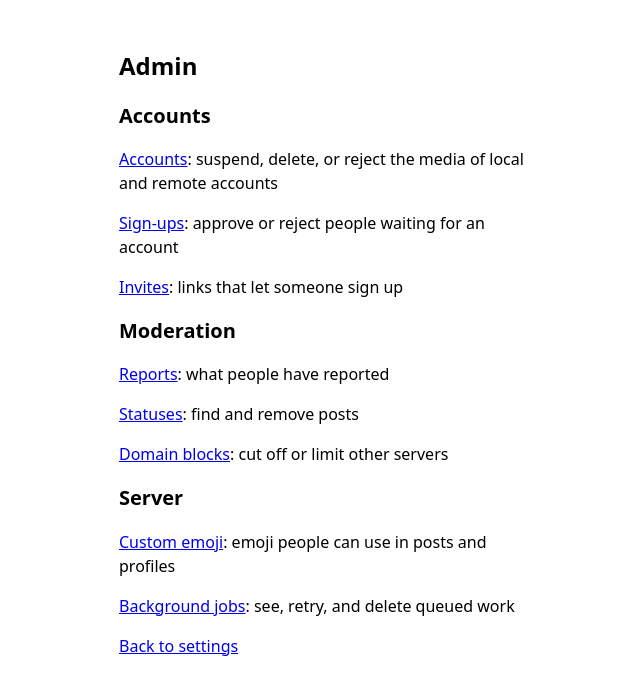
After one commit to normikoto/elysium, a Spring app: page /admin in a window 1280 px wide. The commit adds this page. Shown: the top 695 px of the page, without its empty margins (313-953 px from the left). Run offline with Thymeleaf, Linux system fonts and the light colour scheme; the template is opened without the code that fills it, so the values that code supplies are empty; some of the project's set-up classes (security, data sources, template engines, error pages and the like) are left out, and stand-ins take their place; database files in the repository are not loaded.

Commit message:
Add an admin front page, linked from admins' settings

```diff
--- a/src/main/java/dev/biribiri/elysium/auth/internal/SettingsController.java
+++ b/src/main/java/dev/biribiri/elysium/auth/internal/SettingsController.java
@@ -33,11 +33,14 @@ class SettingsController {
     private final ActorService actors;
     private final ProfileService profiles;
     private final InstanceProperties instance;
+    private final LocalAccounts accounts;
 
-    SettingsController(ActorService actors, ProfileService profiles, InstanceProperties instance) {
+    SettingsController(
+            ActorService actors, ProfileService profiles, InstanceProperties instance, LocalAccounts accounts) {
         this.actors = actors;
         this.profiles = profiles;
         this.instance = instance;
+        this.accounts = accounts;
     }
 
     /**
@@ -152,6 +155,7 @@ class SettingsController {
         model.addAttribute("hideCollections", hideCollections);
         model.addAttribute("manuallyApprovesFollowers", manuallyApprovesFollowers);
         model.addAttribute("indexable", indexable);
+        model.addAttribute("admin", accounts.isAdmin(accountId));
     }
 
     /**
--- a/src/main/resources/templates/admin-accounts.html
+++ b/src/main/resources/templates/admin-accounts.html
@@ -42,7 +42,7 @@
             <a th:if="${account.local()}" th:href="@{/admin/accounts/{id}/delete(id=${account.id()})}">Delete</a>
         </div>
         <p th:if="${older != null}"><a th:href="@{/admin/accounts(max_id=${older}, username=${username})}">More accounts</a></p>
-        <p><a href="/admin/sign-ups">Sign-ups waiting for approval</a> · <a href="/admin/invites">Invites</a> ·
+        <p><a href="/admin">Admin</a> · <a href="/admin/sign-ups">Sign-ups waiting for approval</a> · <a href="/admin/invites">Invites</a> ·
             <a href="/admin/reports">Reports</a> · <a href="/admin/statuses">Statuses</a> ·
             <a href="/admin/domain-blocks">Domain blocks</a> · <a href="/admin/custom-emojis">Custom emoji</a></p>
     </div>
--- a/src/main/resources/templates/admin-custom-emojis.html
+++ b/src/main/resources/templates/admin-custom-emojis.html
@@ -77,7 +77,7 @@
                 </form>
             </div>
         </section>
-        <p><a href="/admin/accounts">Accounts</a> · <a href="/admin/reports">Reports</a> ·
+        <p><a href="/admin">Admin</a> · <a href="/admin/accounts">Accounts</a> · <a href="/admin/reports">Reports</a> ·
             <a href="/admin/statuses">Statuses</a> · <a href="/admin/domain-blocks">Domain blocks</a></p>
     </div>
 </th:block>
--- a/src/main/resources/templates/admin-domain-blocks.html
+++ b/src/main/resources/templates/admin-domain-blocks.html
@@ -46,7 +46,7 @@
             </form>
         </div>
         <p th:if="${older != null}"><a th:href="@{/admin/domain-blocks(max_id=${older})}">Older blocks</a></p>
-        <p><a href="/admin/accounts">Accounts</a> · <a href="/admin/reports">Reports</a> ·
+        <p><a href="/admin">Admin</a> · <a href="/admin/accounts">Accounts</a> · <a href="/admin/reports">Reports</a> ·
             <a href="/admin/statuses">Statuses</a> · <a href="/admin/custom-emojis">Custom emoji</a></p>
     </div>
 </th:block>
--- a/src/main/resources/templates/admin-invites.html
+++ b/src/main/resources/templates/admin-invites.html
@@ -36,7 +36,7 @@
                 <button type="submit">Revoke</button>
             </form>
         </div>
-        <p><a href="/admin/accounts">Accounts</a></p>
+        <p><a href="/admin">Admin</a> · <a href="/admin/accounts">Accounts</a></p>
     </div>
 </th:block>
 </html>
--- a/src/main/resources/templates/admin-reports.html
+++ b/src/main/resources/templates/admin-reports.html
@@ -30,7 +30,7 @@
             <a th:if="${resolved}" th:href="@{/admin/reports(resolved='', max_id=${older})}">More reports</a>
             <a th:unless="${resolved}" th:href="@{/admin/reports(max_id=${older})}">More reports</a>
         </p>
-        <p><a href="/admin/accounts">Accounts</a> · <a href="/admin/statuses">Statuses</a> ·
+        <p><a href="/admin">Admin</a> · <a href="/admin/accounts">Accounts</a> · <a href="/admin/statuses">Statuses</a> ·
             <a href="/admin/domain-blocks">Domain blocks</a> · <a href="/admin/custom-emojis">Custom emoji</a></p>
     </div>
 </th:block>
--- a/src/main/resources/templates/admin-sign-ups.html
+++ b/src/main/resources/templates/admin-sign-ups.html
@@ -23,7 +23,7 @@
                 <button type="submit">Reject</button>
             </form>
         </div>
-        <p><a href="/admin/accounts">Accounts</a></p>
+        <p><a href="/admin">Admin</a> · <a href="/admin/accounts">Accounts</a></p>
     </div>
 </th:block>
 </html>
--- a/src/main/resources/templates/admin-statuses.html
+++ b/src/main/resources/templates/admin-statuses.html
@@ -37,7 +37,7 @@
             <p><a th:href="${status.link()}" rel="nofollow noopener noreferrer">Open the original</a></p>
             <a th:href="@{/admin/statuses/{id}/remove(id=${status.id()})}">Remove</a>
         </div>
-        <p><a href="/admin/accounts">Accounts</a> · <a href="/admin/reports">Reports</a> ·
+        <p><a href="/admin">Admin</a> · <a href="/admin/accounts">Accounts</a> · <a href="/admin/reports">Reports</a> ·
             <a href="/admin/domain-blocks">Domain blocks</a> · <a href="/admin/custom-emojis">Custom emoji</a></p>
     </div>
 </th:block>
--- /dev/null
+++ b/src/main/resources/templates/admin.html
@@ -0,0 +1,17 @@
+<!doctype html>
+<html xmlns:th="http://www.thymeleaf.org" th:replace="~{layout :: page('Admin', ~{::content})}">
+<th:block th:fragment="content">
+    <h2>Accounts</h2>
+    <p><a href="/admin/accounts">Accounts</a>: suspend, delete, or reject the media of local and remote accounts</p>
+    <p><a href="/admin/sign-ups">Sign-ups</a>: approve or reject people waiting for an account</p>
+    <p><a href="/admin/invites">Invites</a>: links that let someone sign up</p>
+    <h2>Moderation</h2>
+    <p><a href="/admin/reports">Reports</a>: what people have reported</p>
+    <p><a href="/admin/statuses">Statuses</a>: find and remove posts</p>
+    <p><a href="/admin/domain-blocks">Domain blocks</a>: cut off or limit other servers</p>
+    <h2>Server</h2>
+    <p><a href="/admin/custom-emojis">Custom emoji</a>: emoji people can use in posts and profiles</p>
+    <p><a href="/admin/db-scheduler">Background jobs</a>: see, retry, and delete queued work</p>
+    <p><a href="/settings">Back to settings</a></p>
+</th:block>
+</html>
--- a/src/main/resources/templates/settings.html
+++ b/src/main/resources/templates/settings.html
@@ -85,5 +85,6 @@
     <p><a href="/settings/two-factor">Two-factor login</a></p>
     <p><a href="/oauth/authorized_applications">Authorized apps</a></p>
     <p><a href="/settings/delete-account">Delete your account</a></p>
+    <p th:if="${admin}"><a href="/admin">Admin</a></p>
 </th:block>
 </html>
```
Also changed, not shown: docs/accounts.md (+2 -0 lines), src/main/java/dev/biribiri/elysium/auth/internal/AdminPagesController.java (added, +19 -0 lines), CHANGELOG.md, 1 other file.
